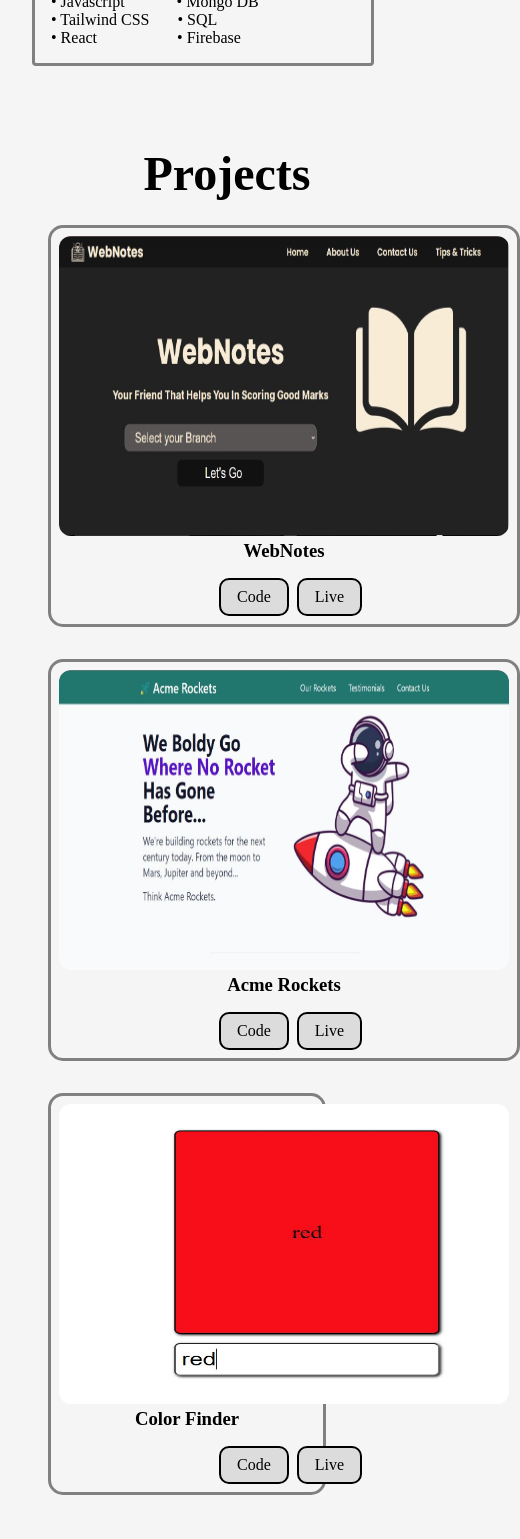
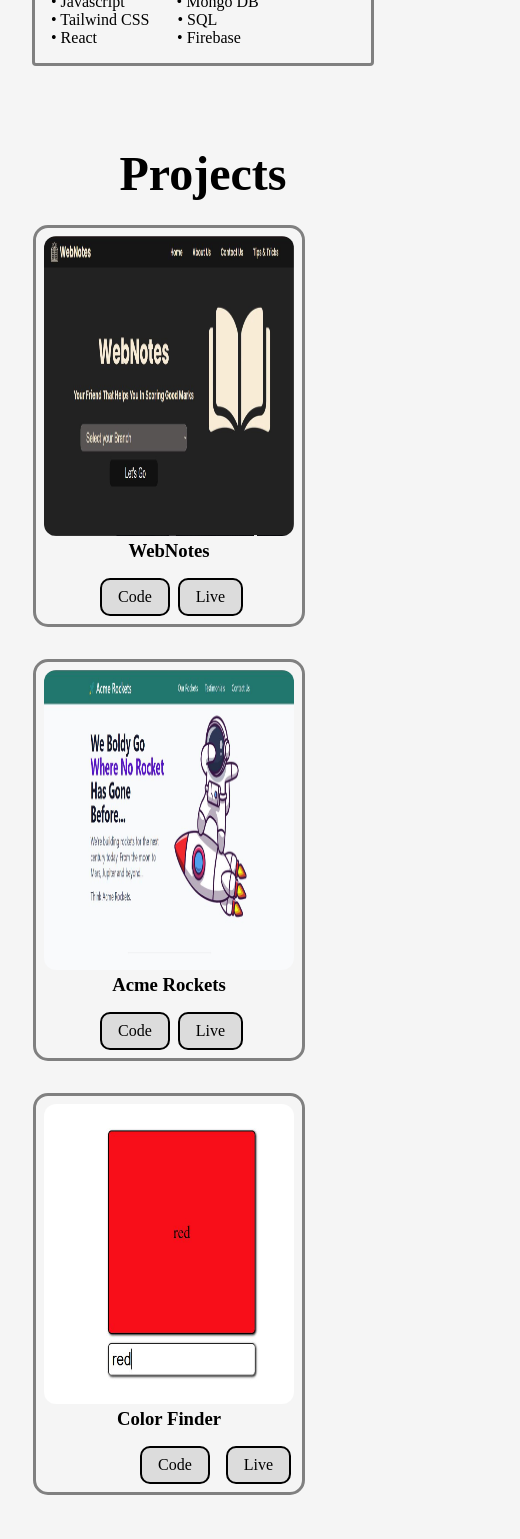
Before and after one commit to Ujjawal-04/Portfolio-Structure-and-Format, a Next.js app: page / in a window 390 px wide. Shown: the part 1660-3199 px from the top of the page, 520 px wide, since content can reach past the window. Built offline with nearby package versions, Linux system fonts and the light colour scheme.

Commit message:
page.module.css

```diff
--- a/src/app/Components/Projects/page.module.css
+++ b/src/app/Components/Projects/page.module.css
@@ -135,18 +135,20 @@
 }
 }
 @media (max-width: 480px) {
-.projects{
-    padding-left: 1rem;
-}
 .projects h1 {
     font-size: 3rem;
     padding-top: 1rem;
-    padding-left: 5rem;
+    padding-left: 1rem;
 }
 .project {
     gap: 1rem;
+    padding-left: 1px;
+    padding-right: 2rem;
     padding-top: 1rem;
-    padding-right: 5rem;
+    flex-direction: row;
+}
+.img {
+    width: 250px;
 }
 .project1, .project2, .project3 {
     font-size: 1rem;
@@ -159,12 +161,21 @@
 .project2 h3{
     text-align: center;
 }
-.a, .A{
-    padding-left: 10rem;
+.a{
+    padding-left: 3.5rem;
     gap: 0.5rem;
 }
+.A {
+    padding-left: 6rem;
+}
+.imag {
+    width: 250px;
+}
 .projectt {
-    padding-left: 2rem;
+    gap: 1rem;
+    padding-left: 1px;
+    padding-right: 2rem;
     padding-top: 1rem;
+    flex-direction: row;
 }
 }
```
